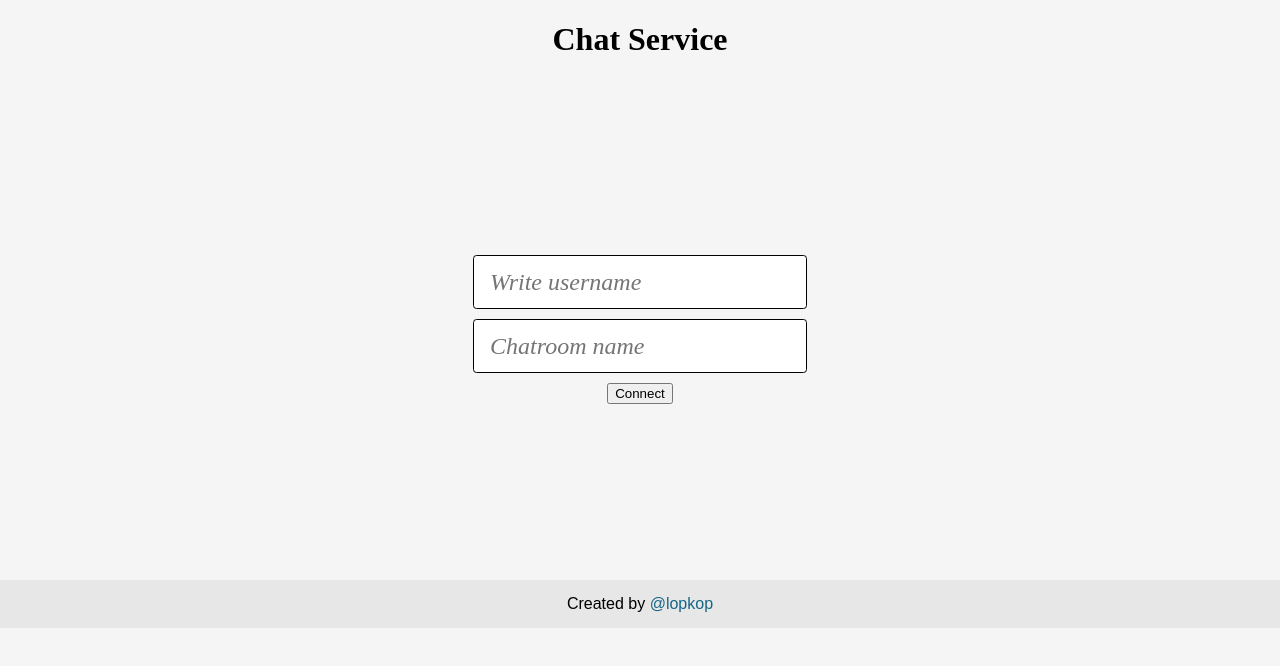
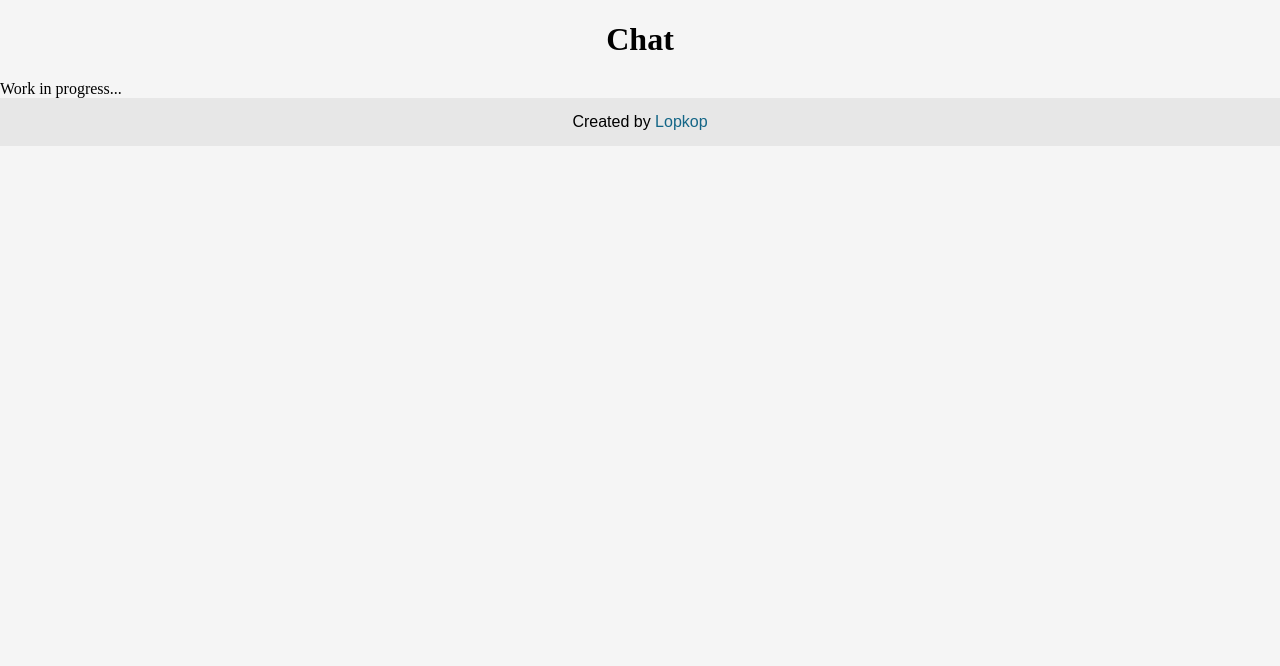
Before and after one commit to Lopkop/Lemur, a React (Create React App) app in the folder frontend/: page /chat/1 in a window 1280 px wide. Shown: the top 666 px of the page. Built offline with nearby package versions, Linux system fonts and the light colour scheme.

Commit message:
Add react routers, two more pages and refactor frontend a bit

```diff
--- a/frontend/package.json
+++ b/frontend/package.json
@@ -12,6 +12,7 @@
     "@types/react-dom": "^18.2.7",
     "react": "^18.2.0",
     "react-dom": "^18.2.0",
+    "react-router-dom": "^6.16.0",
     "react-scripts": "^5.0.1",
     "typescript": "^4.9.5",
     "web-vitals": "^2.1.4"
--- a/frontend/src/components.tsx
+++ b/frontend/src/components.tsx
@@ -1,3 +1,3 @@
 export function Footer(props: any) {
-	return <footer>Created by <a href="https://github.com/Lopkop">@lopkop</a></footer>
+	return <footer>Created by <a href="https://github.com/Lopkop">Lopkop</a></footer>
 }
--- /dev/null
+++ b/frontend/src/error-page.jsx
@@ -0,0 +1,16 @@
+import { useRouteError } from "react-router-dom";
+
+export default function ErrorPage() {
+  const error = useRouteError();
+  console.error(error);
+
+  return (
+    <div id="error-page">
+      <h1>Oops!</h1>
+      <p>Sorry, an unexpected error has occurred.</p>
+      <p>
+        <i>{error.statusText || error.message}</i>
+      </p>
+    </div>
+  );
+}
--- a/frontend/src/index.tsx
+++ b/frontend/src/index.tsx
@@ -1,10 +1,29 @@
 import React from 'react';
 import ReactDOM from 'react-dom/client';
-import App from './App'
+import Login from './routes/Login'
+import {
+  createBrowserRouter,
+  RouterProvider,
+} from "react-router-dom";
+import ErrorPage from "./error-page";
+import Chat from "./routes/Chat"
+
+const router = createBrowserRouter([
+  {
+    path: "/",
+    element: <Login />,
+    errorElement: <ErrorPage />,
+  },
+  {
+    path: "/chat/:chatName",
+    element: <Chat />,
+  },
+]);
 
 const root = ReactDOM.createRoot(
   document.getElementById('root') as HTMLElement
 );
+
 root.render(
-    <App />
+    <RouterProvider router={router} />
 );
--- /dev/null
+++ b/frontend/src/routes/Chat.jsx
@@ -0,0 +1,19 @@
+import React from "react";
+import "../styles/App.css";
+import { Footer } from "../components";
+
+async function send_message(event) {
+    // save message, send it to other user,
+}
+
+export default function Chat() {
+    return (
+        <div className="App">
+            <header>
+                <h1>Chat</h1>
+            </header>
+            Work in progress...
+            <Footer />
+        </div>
+    );
+}
```
Also changed, not shown: frontend/src/routes/Login.jsx (renamed from frontend/src/App.jsx, +4 -5 lines), 1 other file (tests, documents, lock files or other folders).
